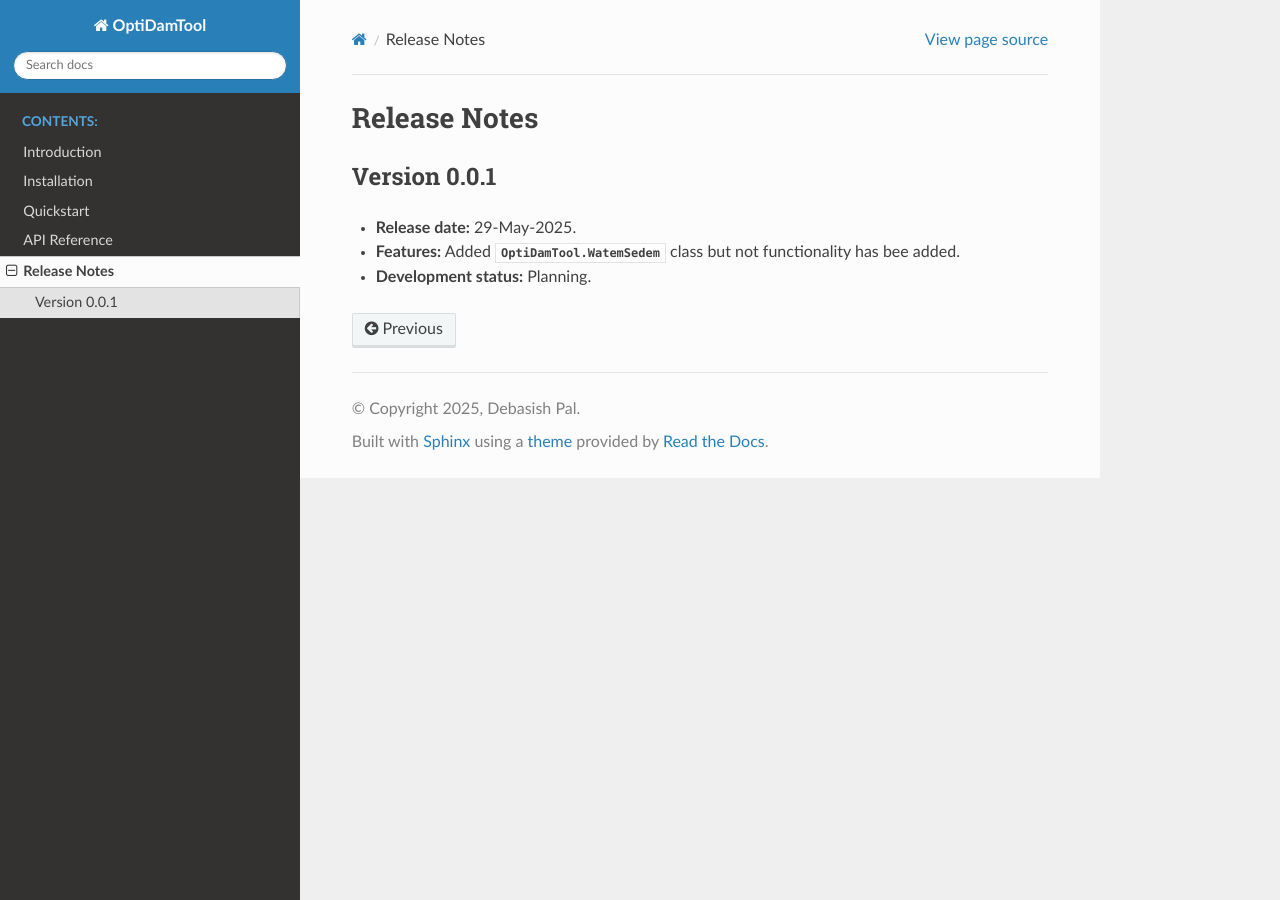
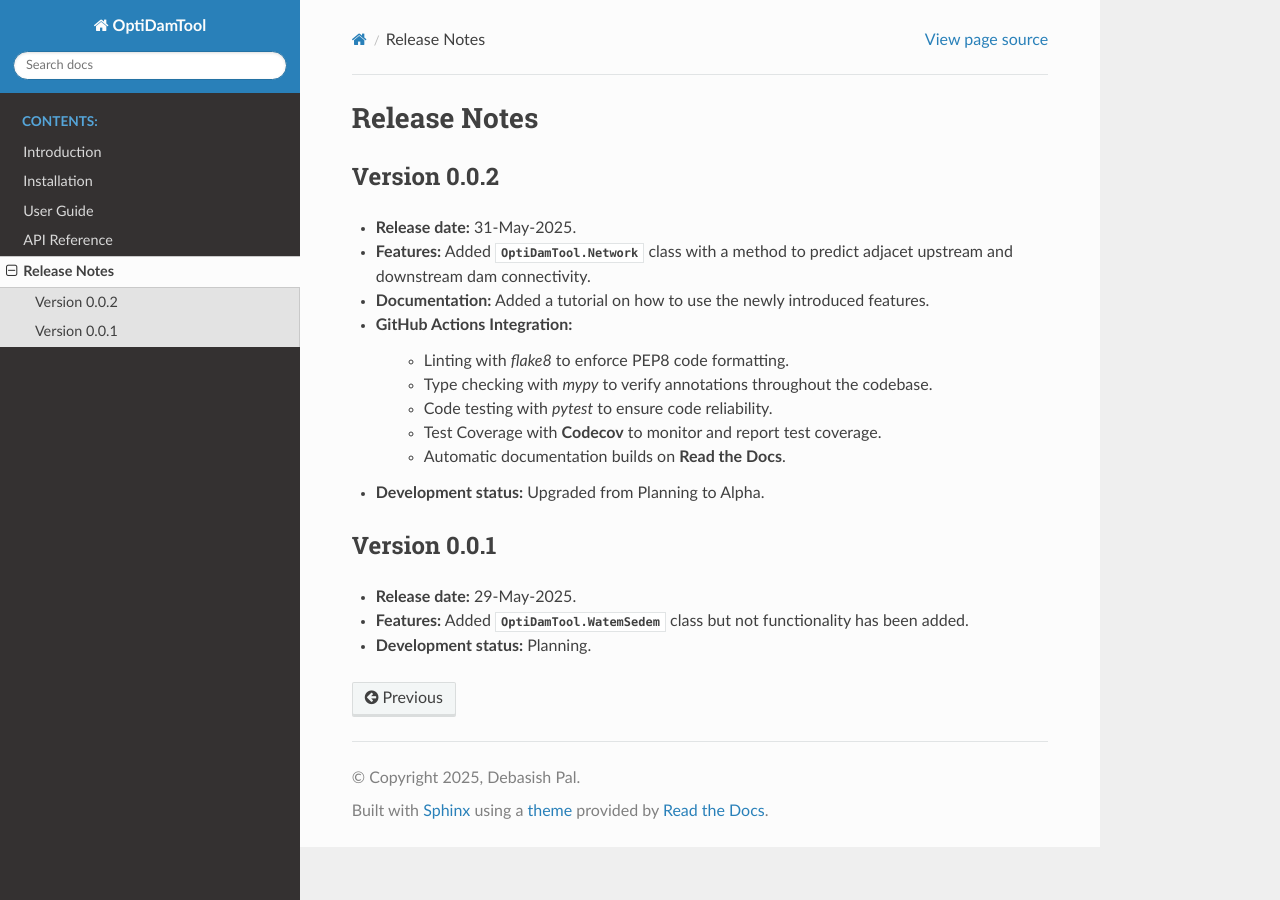
Before and after one commit to debpal/OptiDamTool, a Sphinx documentation site: the page built from docs/changelog.rst, in a window 1280 px wide. Built offline with Sphinx 7.4.7 and the Read the Docs theme 3.1.0, drawn with Linux system fonts in a browser that asks for light colours.

Commit message:
update docs

```diff
--- a/docs/changelog.rst
+++ b/docs/changelog.rst
@@ -1,6 +1,26 @@
 ===============
 Release Notes
 ===============
+
+
+Version 0.0.2
+---------------
+
+* **Release date:** 31-May-2025.
+
+* **Features:** Added :class:`OptiDamTool.Network` class with a method to predict adjacet upstream and downstream dam connectivity.
+
+* **Documentation:** Added a tutorial on how to use the newly introduced features.
+
+* **GitHub Actions Integration:**
+
+    * Linting with `flake8` to enforce PEP8 code formatting.
+    * Type checking with `mypy` to verify annotations throughout the codebase.
+    * Code testing with `pytest` to ensure code reliability.
+    * Test Coverage with **Codecov** to monitor and report test coverage.
+    * Automatic documentation builds on **Read the Docs**.
+
+* **Development status:** Upgraded from Planning to Alpha.
 
 
 Version 0.0.1
@@ -8,6 +28,6 @@ Version 0.0.1
 
 * **Release date:** 29-May-2025.
 
-* **Features:** Added :class:`OptiDamTool.WatemSedem` class but not functionality has bee added.
+* **Features:** Added :class:`OptiDamTool.WatemSedem` class but not functionality has been added.
 
 * **Development status:** Planning.
--- a/docs/index.rst
+++ b/docs/index.rst
@@ -8,7 +8,7 @@ Welcome to OptiDamTool's documentation!
 
    introduction
    installation
-   quickstart
+   userguide
    modules
    changelog
 
```
Also changed, not shown: docs/introduction.rst (+31 -1 lines), docs/quickstart.rst (deleted, +0 -18 lines), docs/userguide.rst (added, +42 -0 lines).
